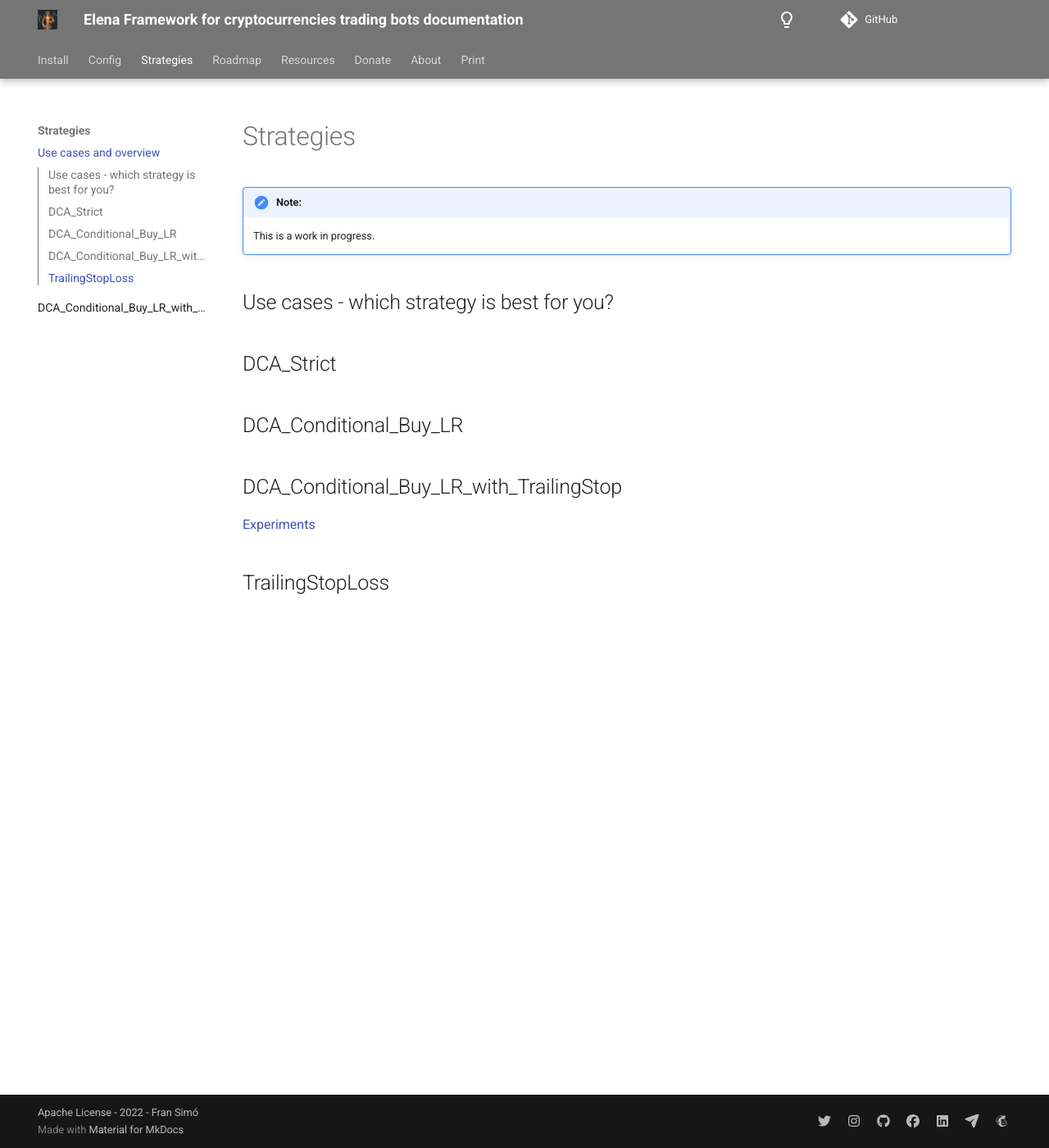
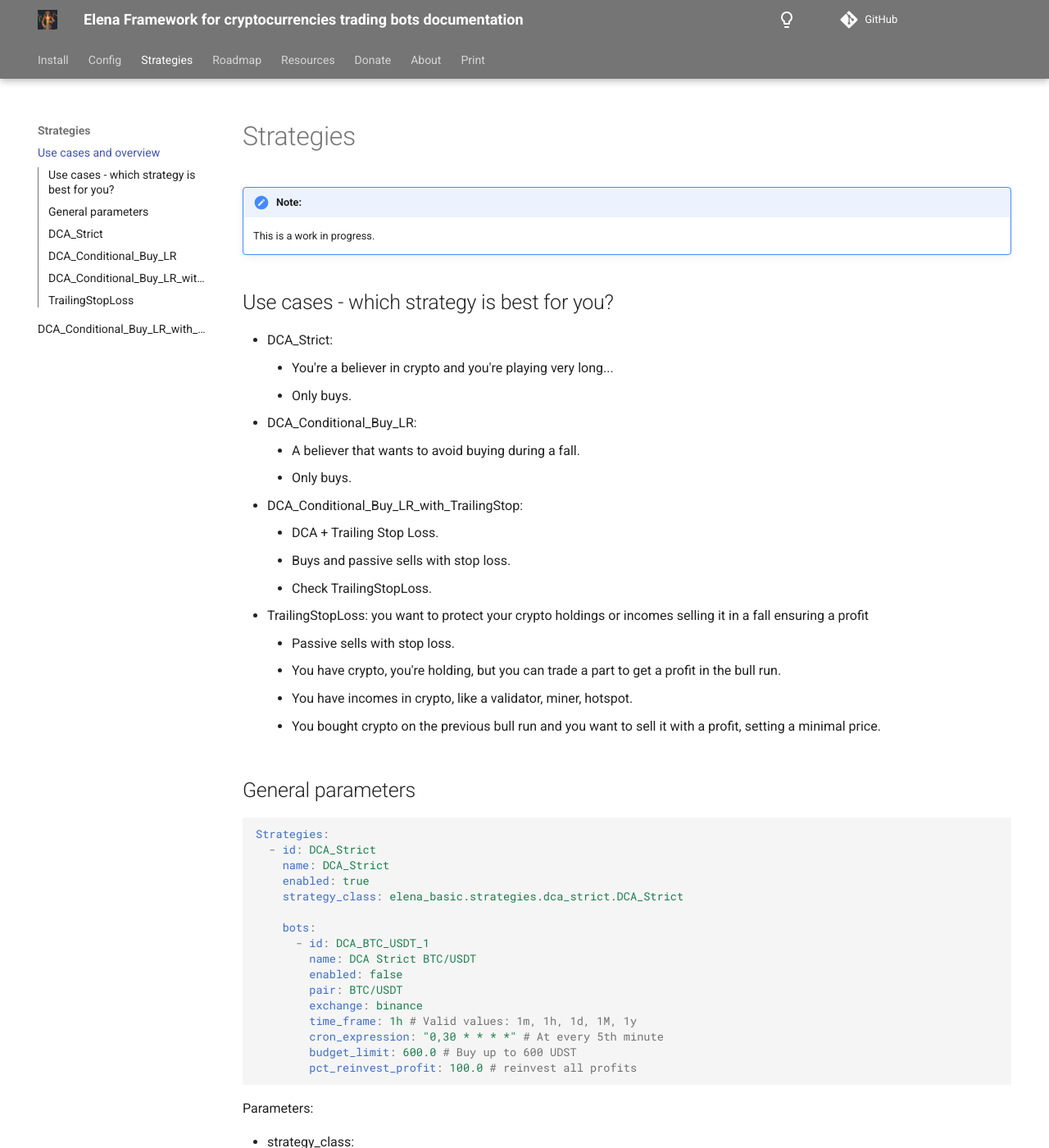
Before and after one commit to Pasta-fantasia/elena-docs, an MkDocs documentation site: the page built from docs/03_strategies/index.md, in a window 1280 px wide and 1400 px high. Shown: the whole window at 82% size. Built offline with MkDocs 1.6.1 and Material for MkDocs 9.7.7, drawn with Linux system fonts in a browser that asks for light colours; comment, search, counter and statistics services are not loaded; some of the changed text lies outside the part shown.

Commit message:
feat: docs

`````diff
--- a/docs/03_strategies/index.md
+++ b/docs/03_strategies/index.md
@@ -5,12 +5,65 @@
 
 ## Use cases - which strategy is best for you?
 
+- DCA_Strict:
+    - You're a believer in crypto and you're playing very long...
+    - Only buys.
+- DCA_Conditional_Buy_LR:
+    - A believer that wants to avoid buying during a fall.
+    - Only buys.
+- DCA_Conditional_Buy_LR_with_TrailingStop:
+    - DCA + Trailing Stop Loss.
+    - Buys and passive sells with stop loss.
+    - Check TrailingStopLoss.
+- TrailingStopLoss: you want to protect your crypto holdings or incomes selling it in a fall ensuring a profit
+    - Passive sells with stop loss.
+    - You have crypto, you're holding, but you can trade a part to get a profit in the bull run.
+    - You have incomes in crypto, like a validator, miner, hotspot.
+    - You bought crypto on the previous bull run and you want to sell it with a profit, setting a minimal price.
+
+## General parameters
+
+````yaml
+Strategies:
+  - id: DCA_Strict
+    name: DCA_Strict
+    enabled: true
+    strategy_class: elena_basic.strategies.dca_strict.DCA_Strict
+
+    bots:
+      - id: DCA_BTC_USDT_1
+        name: DCA Strict BTC/USDT
+        enabled: false
+        pair: BTC/USDT
+        exchange: binance
+        time_frame: 1h # Valid values: 1m, 1h, 1d, 1M, 1y
+        cron_expression: "0,30 * * * *" # At every 5th minute
+        budget_limit: 600.0 # Buy up to 600 UDST
+        pct_reinvest_profit: 100.0 # reinvest all profits
+````
+
+Parameters:
+
+- strategy_class:
+- pair:
+- exchange:
+- time_frame:
+- cron_expression:
+- budget_limit:
+- pct_reinvest_profit:
+
 ## DCA_Strict
+
+Just a DCA, a cron to create a buy order. No more logic.
 
 ## DCA_Conditional_Buy_LR
 
+A cron expression evaluates a linear regression, if the angle is positive creates the buy order, to avoid buying during a fall.
+
 ## DCA_Conditional_Buy_LR_with_TrailingStop
 
-[Experiments](DCA_Conditional_Buy_LR_with_TrailingStop)
+Buys as DCA_Conditional_Buy_LR but adds a trailing stop.
+
+[Experiments](DCA_Conditional_Buy_LR_with_TrailingStop).
 
 ## TrailingStopLoss
--- a/mkdocs.yml
+++ b/mkdocs.yml
@@ -72,7 +72,7 @@ nav:
   - 'Print': '/print_page/'
 
 extra_css:
-  - stylesheets/extra.css
+#  - stylesheets/extra.css
 
 theme:
   # name: mkdocs
`````
